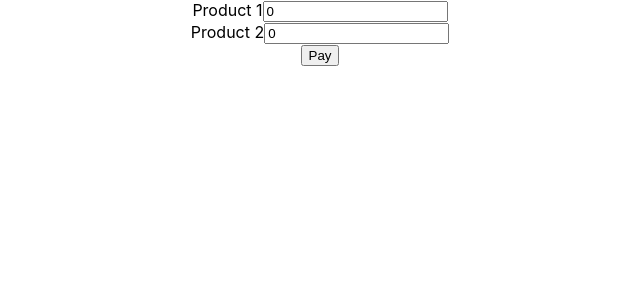
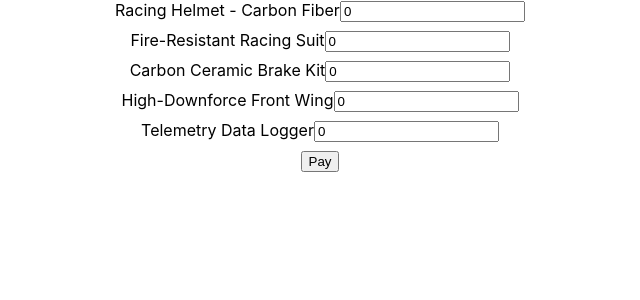
Before and after one commit to Dan-Sted/5234-project, a React (Create React App) app: page /purchase in a window 1280 px wide. Shown: the top 300 px of the page, without its empty margins (320-960 px from the left). Built offline with nearby package versions, Linux system fonts and the light colour scheme.

Commit message:
refactor: enhance payment entry and purchase components with product list integration

```diff
--- a/src/components/paymentEntry.js
+++ b/src/components/paymentEntry.js
@@ -1,23 +1,43 @@
-import React from 'react';
+import React, { useMemo } from 'react';
 import { useLocation, useNavigate } from 'react-router-dom';
+import productlist from './productlist';
 
 const PaymentEntry = () => {
-
     const location = useLocation();
     const navigate = useNavigate();
 
     // If this route is visited directly (no navigation state), redirect back to purchase
     const order = location && location.state && location.state.order;
+
+    // keep hooks unconditional: compute purchased even if order is undefined
+    const purchased = useMemo(() => {
+        if (!order) return [];
+        return productlist
+            .map((p, idx) => ({ ...p, qty: order.buyQuantity[idx] || 0 }))
+            .filter(item => item.qty > 0);
+    }, [order]);
+
     if (!order) {
         // avoid rendering before redirecting
         navigate('/purchase');
         return null;
     }
 
+    const totalItems = purchased.reduce((s, it) => s + it.qty, 0);
+
     return (
         <div>
-            <h1>product 1 {order.buyQuantity[0]}</h1>
-            <h1>product 2 {order.buyQuantity[1]}</h1>
+            <h2>Order Summary</h2>
+            {purchased.length === 0 ? (
+                <p>No items selected.</p>
+            ) : (
+                <ul>
+                    {purchased.map(item => (
+                        <li key={item.id}>{item.qty} × {item.name}</li>
+                    ))}
+                </ul>
+            )}
+            <p><strong>Total items:</strong> {totalItems}</p>
         </div>
     );
 };
--- /dev/null
+++ b/src/components/productlist.js
@@ -0,0 +1,9 @@
+const productlist = [
+    { id: 'helmet-cf', name: 'Racing Helmet - Carbon Fiber' },
+    { id: 'suit-fire', name: 'Fire-Resistant Racing Suit' },
+    { id: 'brake-ceramic', name: 'Carbon Ceramic Brake Kit' },
+    { id: 'wing-front', name: 'High-Downforce Front Wing' },
+    { id: 'telemetry', name: 'Telemetry Data Logger' },
+];
+
+export default productlist;
--- a/src/components/purchase.js
+++ b/src/components/purchase.js
@@ -1,9 +1,12 @@
-import React, { useState } from 'react';
+import React, { useState, useMemo } from 'react';
 import { useNavigate } from 'react-router-dom';
+import productlist from './productlist';
 
 const Purchase = () => {
+    const navigate = useNavigate();
+
     const [order, setOrder] = useState({
-        buyQuantity: [0, 0, 0, 0, 0],
+        buyQuantity: Array(productlist.length).fill(0),
         creditCardNumber: '',
         expirDate: '',
         cvvCode: '',
@@ -14,7 +17,6 @@ const Purchase = () => {
         state: '',
         zip: '',
     });
-    const navigate = useNavigate();
 
     const handleSubmit = (e) => {
         e.preventDefault();
@@ -22,39 +24,35 @@ const Purchase = () => {
         navigate('/purchase/paymentEntry', { state: { order } });
     };
 
+    const handleQuantityChange = (index, value) => {
+        setOrder(prev => {
+            const q = [...prev.buyQuantity];
+            q[index] = Number(value) || 0;
+            return { ...prev, buyQuantity: q };
+        });
+    };
+
+    // keep a stable reference to the products list in case it's used elsewhere
+    const productList = useMemo(() => productlist, []);
+
     console.log(order);
 
     return (
         <div>
             <form onSubmit={handleSubmit}>
-                <label>Product 1</label>
-                <input
-                    type="number"
-                    required
-                    value={order.buyQuantity[0]}
-                    onChange={(e) =>
-                        setOrder(prev => {
-                            const q = [...prev.buyQuantity];
-                            q[0] = Number(e.target.value) || 0;
-                            return { ...prev, buyQuantity: q };
-                        })
-                    }
-                />
-                <br />
-                <label>Product 2</label>
-                <input
-                    type="number"
-                    required
-                    value={order.buyQuantity[1]}
-                    onChange={(e) =>
-                        setOrder(prev => {
-                            const q = [...prev.buyQuantity];
-                            q[1] = Number(e.target.value) || 0;
-                            return { ...prev, buyQuantity: q };
-                        })
-                    }
-                />
-                <br />
+                {productList.map((product, idx) => (
+                    <div key={product.id || product.name} style={{ marginBottom: 8 }}>
+                        <label>{product.name}</label>
+                        <input
+                            type="number"
+                            required
+                            min="0"
+                            value={order.buyQuantity[idx]}
+                            onChange={(e) => handleQuantityChange(idx, e.target.value)}
+                        />
+                    </div>
+                ))}
+
                 <button type="submit" className='button'>Pay</button>
             </form>
         </div>
```
